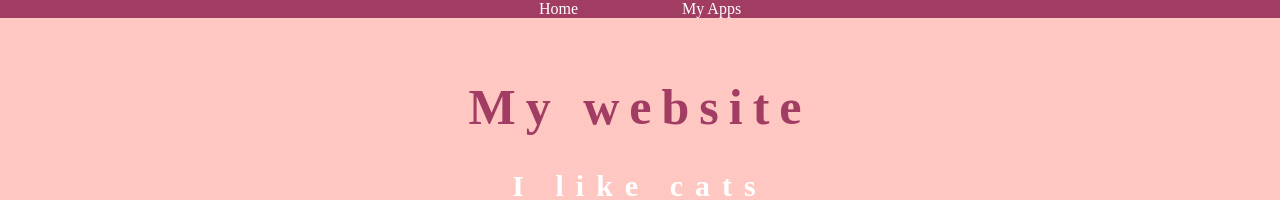
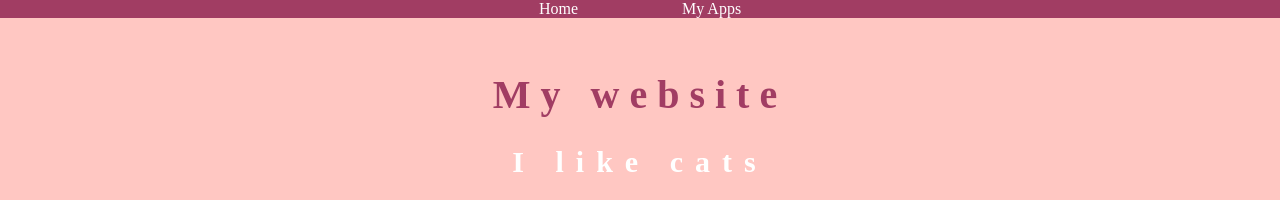
Before and after one commit to WVCS/website-Student0123456789, a plain HTML site: page index.html in a window 1280 px wide. Shown: the top 200 px of the page. Drawn offline with Linux system fonts and the light colour scheme.

Commit message:
changing font size of header

```diff
--- a/index.html
+++ b/index.html
@@ -13,7 +13,7 @@
  h1 {
   color: #A13D63;
   text-align: center;
-  font-size: 50;
+  font-size: 40;
   letter-spacing: 10px;
 }
 h2 {
```
